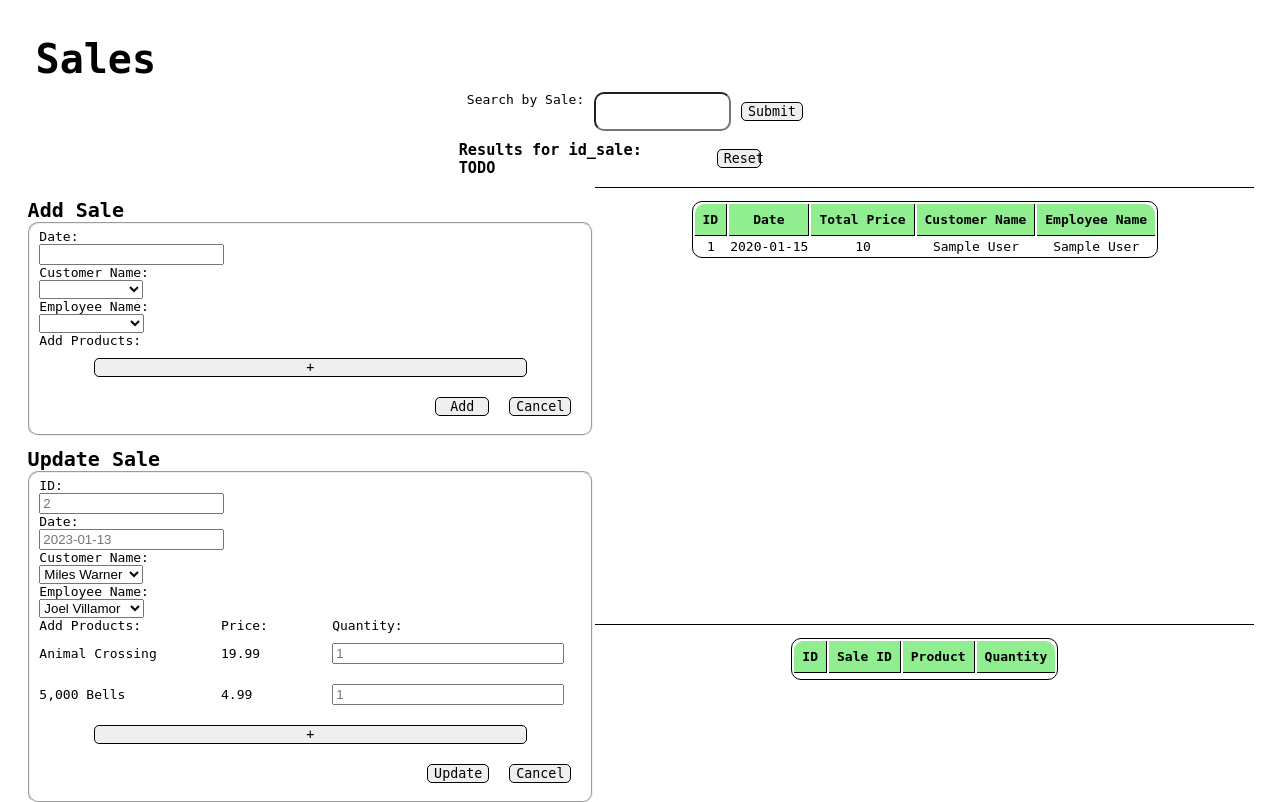
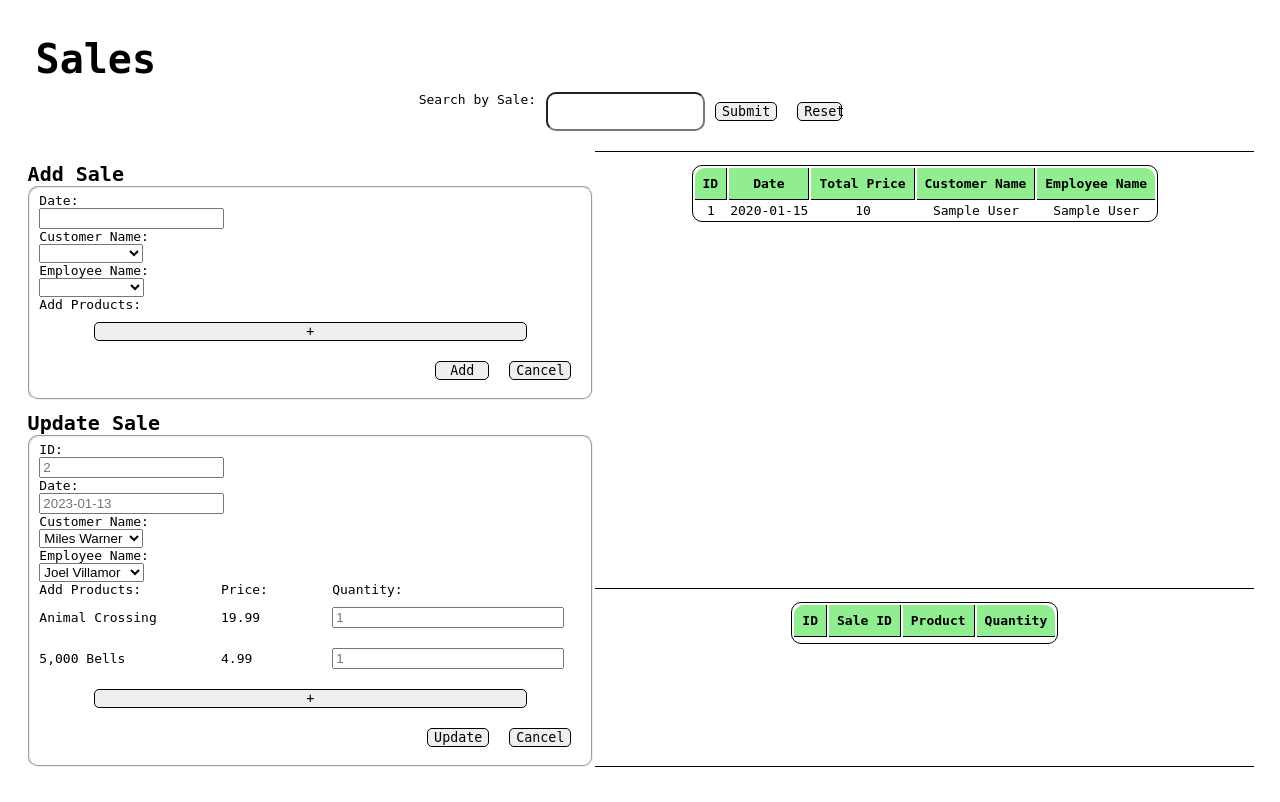
Before and after one commit to syslin99/340-project, a Node server app: page /sales in a window 1280 px wide. Shown: the part 68-870 px from the top of the page. After the commit the page ends 835 px from the top, so only its background shows below. Run offline with Node 20, Linux system fonts and the light colour scheme; tables that the repository leaves empty or names only in its code hold one stand-in row (values such as "Sample post"); lists and menus that the app fills with data are empty; some libraries are stand-ins or nearby versions.

Commit message:
Modifysales search bar so phrase is dependent on results

```diff
--- a/app.js
+++ b/app.js
@@ -86,11 +86,13 @@
 
     let selectSales;
     let selectProductSales;
+    let resultPhrase;
     // Show all Sales
-    if (req.query.sale === undefined) {
+    if (req.query.sale === undefined || req.query.sale === '') {
         selectSales = `SELECT id_sale, DATE_FORMAT(date, '%Y-%m-%d') AS date, total_price, id_customer, id_employee
             FROM Sales;`;
         selectProductSales = `SELECT * FROM Product_Sales;`;
+        resultPhrase = '';
     }
     // Show search results
     else {
@@ -99,6 +101,7 @@
             WHERE id_sale LIKE '${req.query.sale}%';`;
         selectProductSales = `SELECT * FROM Product_Sales
             WHERE id_sale LIKE '${req.query.sale}%';`;
+        resultPhrase = `Results for id_sale ${req.query.sale}`;
     }
 
 
@@ -156,7 +159,7 @@
                             return Object.assign(productsale, {product: productmap[productsale.id_product]})
                         });
 
-                        return res.render('sales', {salesData: sales, productsalesData: productsales, customers: customers, employees: employees, products: products})
+                        return res.render('sales', {resultPhrase: resultPhrase, salesData: sales, productsalesData: productsales, customers: customers, employees: employees, products: products})
                     });
                 });
 
--- a/views/sales.hbs
+++ b/views/sales.hbs
@@ -9,25 +9,14 @@
                 <label for='sale'>Search by Sale: </label>
                 <input class='search-components search-bar' type='number' name='sale' id='sale'>
 
-                <input type='submit' class='search-components button' value='Submit'>
+                <input type='submit' class='search-components search-reset button' value='Submit'>
+                <a href='/sales'><button class='search-components search-reset'>Reset</button></a>
             </div>
             <div class='search-sides'>
-                <h3 class='search-components'>Results for id_sale: TODO</h3>
-                <a href='/sales'><button class='search-components'>Reset</button></a>
+                <h3 class='search-components'>{{resultPhrase}}</h3>
             </div>
         </form>
     </div>
-    {{!-- <div class="search-sl-ps search-grouping">
-        <div class="search-center">
-            <input class="search-components search-bar" type="text" name="search" placeholder="2 (id_sale)">
-            <button class="search-components search-reset">Search</button>
-
-        </div>
-        <div class="search-sides">
-            <h3 class="search-components">Results for id_sale: 2</h3>
-            <button class="search-components search-reset">Reset</button>
-        </div>
-    </div> --}}
 
 
     {{!-- CRUD operation forms --}}
```
